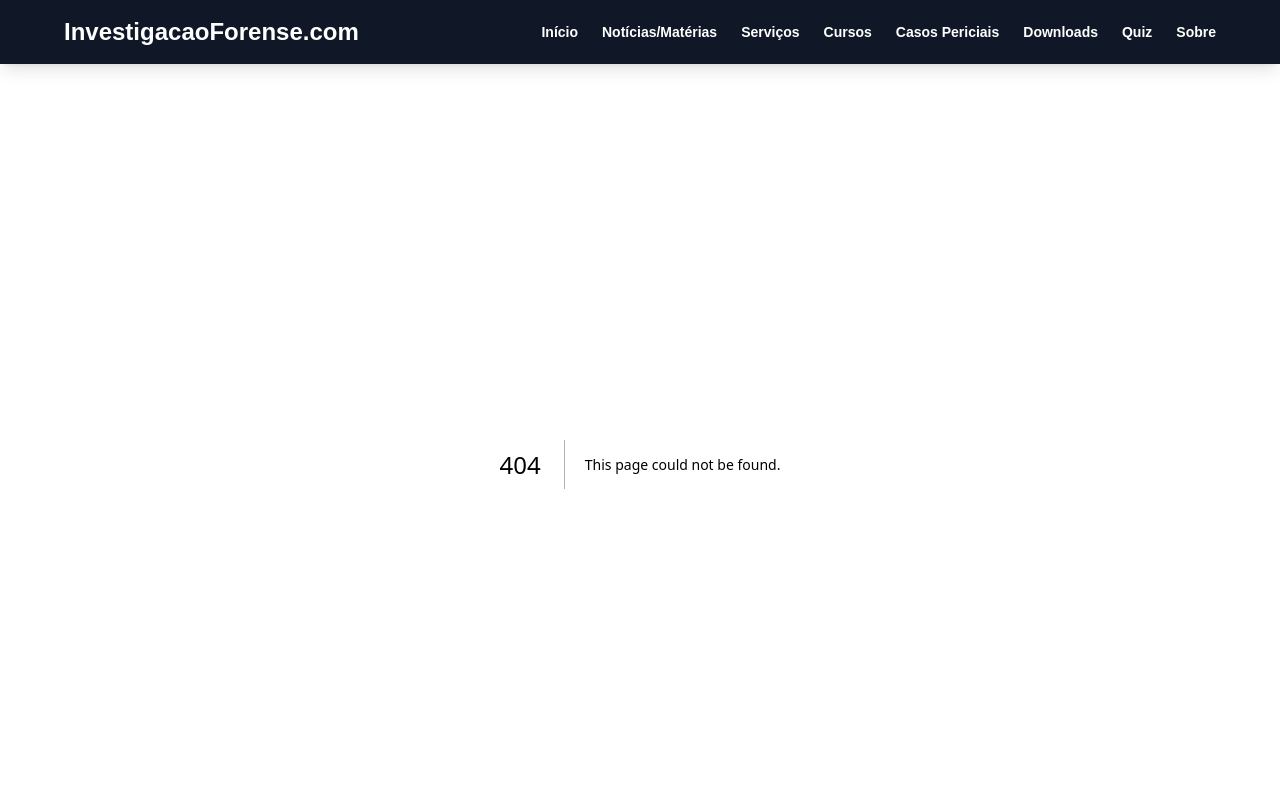
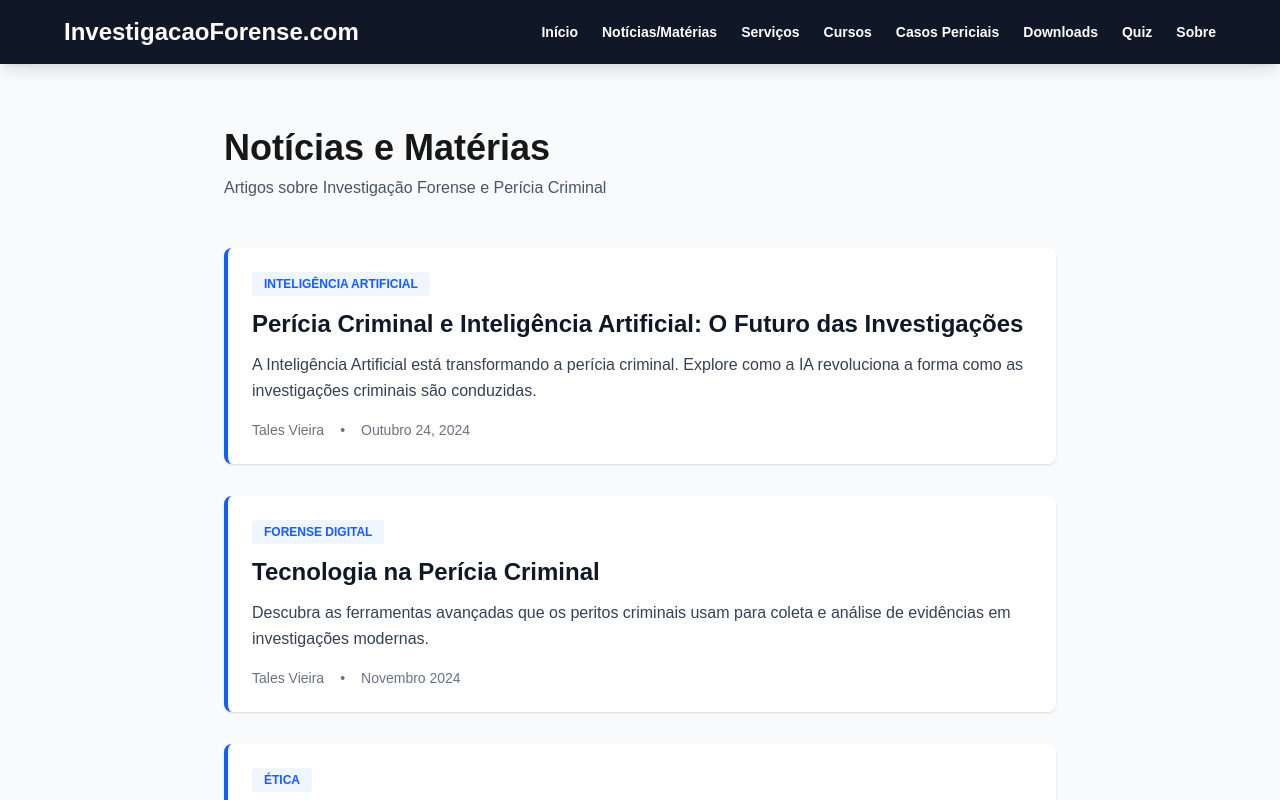
Before and after one commit to talesperito/investigacao-forense, a Next.js app: page /blog in a window 1280 px wide. Before the commit this address had no page. Shown: the top 800 px of the page. Built offline with nearby package versions, Linux system fonts and the light colour scheme.

Commit message:
Create BlogPage component with sample posts

```diff
--- /dev/null
+++ b/app/blog/page.tsx
@@ -0,0 +1,56 @@
+'use client';
+
+export default function BlogPage() {
+  const posts = [
+    {
+      id: 'ia-pericia-criminal',
+      title: 'Perícia Criminal e Inteligência Artificial: O Futuro das Investigações',
+      author: 'Tales Vieira',
+      date: 'Outubro 24, 2024',
+      category: 'Inteligência Artificial',
+      excerpt: 'A Inteligência Artificial está transformando a perícia criminal. Explore como a IA revoluciona a forma como as investigações criminais são conduzidas.'
+    },
+    {
+      id: 'tecnologia-pericia',
+      title: 'Tecnologia na Perícia Criminal',
+      author: 'Tales Vieira',
+      date: 'Novembro 2024',
+      category: 'Forense Digital',
+      excerpt: 'Descubra as ferramentas avançadas que os peritos criminais usam para coleta e análise de evidências em investigações modernas.'
+    },
+    {
+      id: 'desafios-eticos',
+      title: 'Desafios Éticos na Perícia Criminal',
+      author: 'Tales Vieira',
+      date: 'Outubro 2024',
+      category: 'Ética',
+      excerpt: 'A perícia criminal desempenha papel crucial na aplicação da justiça, fornecendo evidências científicas.'
+    }
+  ];
+
+  return (
+    <div className="min-h-screen bg-gray-50">
+      <div className="max-w-4xl mx-auto px-8 py-16">
+        <h1 className="text-4xl font-bold mb-2">Notícias e Matérias</h1>
+        <p className="text-gray-600 mb-12">Artigos sobre Investigação Forense e Perícia Criminal</p>
+
+        <div className="grid gap-8">
+          {posts.map((post) => (
+            <article key={post.id} className="bg-white rounded-lg shadow hover:shadow-lg transition p-6 border-l-4 border-blue-600">
+              <div className="flex items-start justify-between mb-3">
+                <span className="text-xs font-semibold text-blue-600 uppercase bg-blue-50 px-3 py-1 rounded">{post.category}</span>
+              </div>
+              <h2 className="text-2xl font-bold mb-3 text-gray-900">{post.title}</h2>
+              <p className="text-gray-700 mb-4 leading-relaxed">{post.excerpt}</p>
+              <div className="flex items-center gap-4 text-sm text-gray-500">
+                <span>{post.author}</span>
+                <span>•</span>
+                <span>{post.date}</span>
+              </div>
+            </article>
+          ))}
+        </div>
+      </div>
+    </div>
+  );
+}
```
